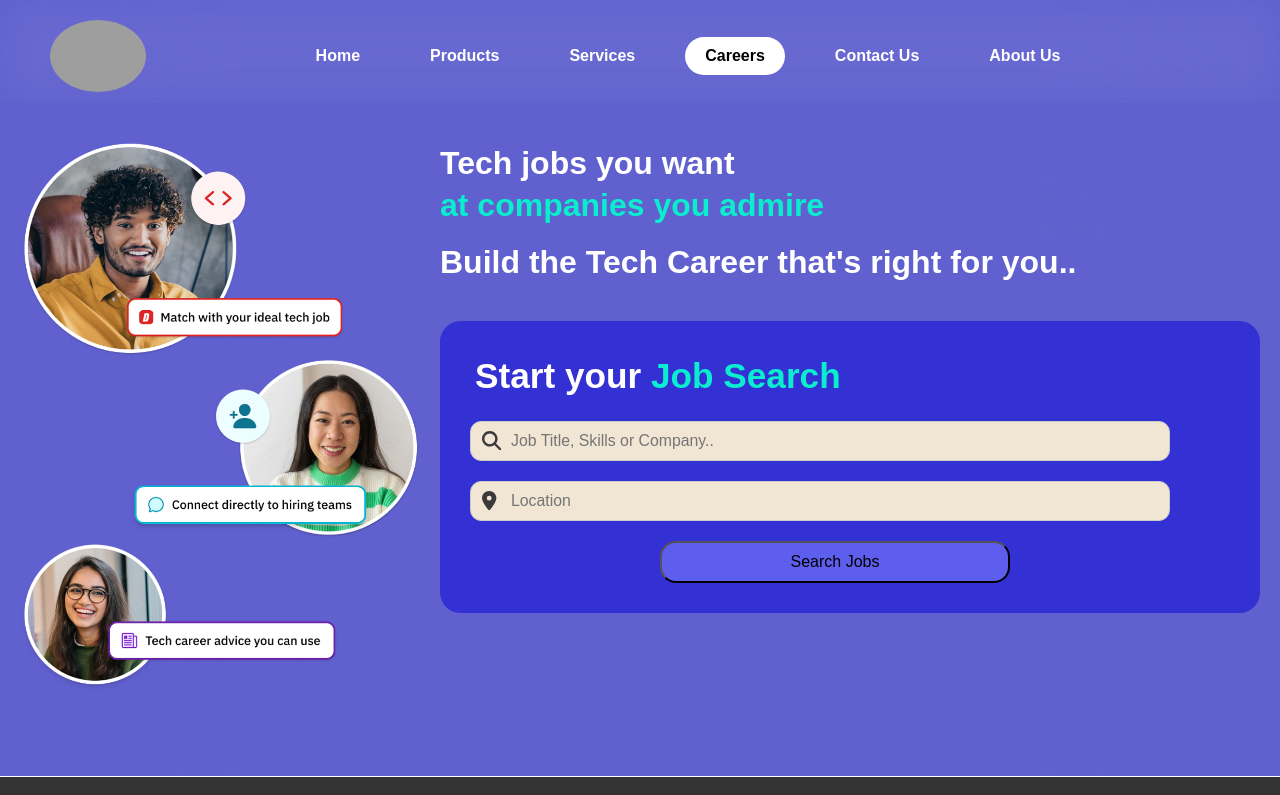
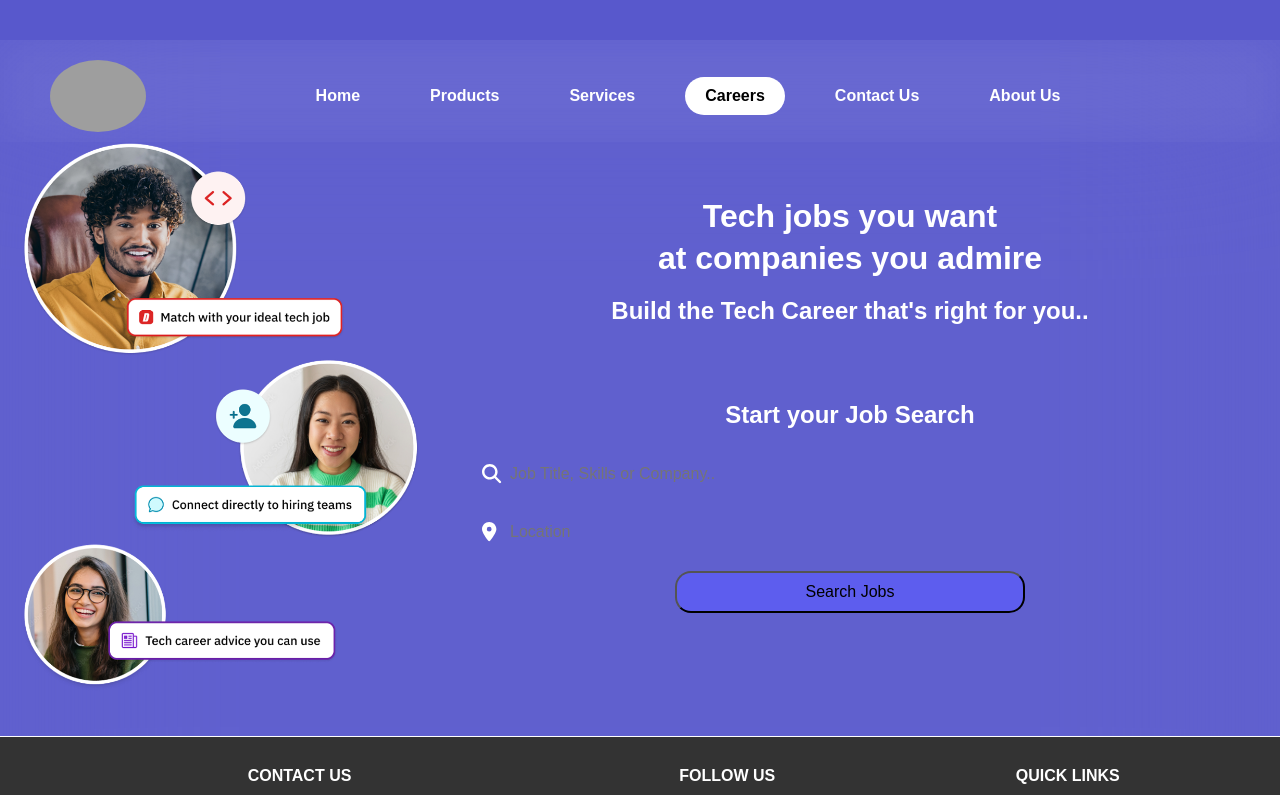
Before and after one commit to ani2727/Work-Momentum, a React (Create React App) app: page /careers in a window 1280 px wide. Shown: the top 795 px of the page. Built offline with nearby package versions, Linux system fonts and the light colour scheme; grey boxes are pictures that could not be loaded.

Commit message:
careers updated

```diff
--- a/src/components/Careers.css
+++ b/src/components/Careers.css
@@ -1,4 +1,4 @@
-
+/*
 .body{
     margin-top: 40px;
     margin-bottom: 40px;
@@ -84,3 +84,105 @@
 .mapIcon {
     font-size: 1.2em;
 }
+ */
+
+
+
+body {
+    margin-top: 2.5rem;
+    margin-bottom: 2.5rem;
+    overflow-x: hidden;
+    font-size: 1rem; /* Set a base font size */
+}
+
+.img {
+    width: 25rem;
+    height: 34.375rem;
+    margin-bottom: 2.5rem;
+}
+
+.mainDiv {
+    display: flex;
+    flex-direction: column;
+    align-items: center;
+    text-align: center;
+}
+
+@media (min-width: 48em) {
+    .mainDiv {
+        flex-direction: row;
+        justify-content: space-evenly;
+    }
+}
+
+#heading1 {
+    margin: 0.188rem 0;
+}
+
+#heading2 {
+    margin: 0.313rem 0;
+    color: var(--accent-color);
+}
+
+#subheading {
+    margin: 1.25rem 0;
+    font-size: 1.5rem;
+}
+
+.searchDiv {
+    width: 51.25rem;
+    border: 0.063rem solid var(--border-color);
+    border-radius: 1.3rem;
+    background-color: var(--primary-color);
+    padding: 1.25rem;
+    margin: 2.5rem 0;
+}
+
+@media (max-width: 48em) {
+    .searchDiv {
+        width: 90%;
+    }
+}
+
+#searchtitle {
+    font-size: 1.5rem;
+    margin: 1rem 1rem;
+}
+
+#searchsubtitle {
+    color: var(--accent-color);
+}
+
+.input {
+    padding: 0.625rem 0.625rem 0.625rem 2.5rem;
+    border-radius: 0.7rem;
+    width: 100%;
+    font-size: 1rem;
+    margin: 0.625rem 0.625rem;
+    background-color: var(--background-color);
+    border: 0.063rem solid var(--border-color);
+}
+
+.btn {
+    width: 21.875rem;
+    padding: 0.625rem;
+    font-size: 1rem;
+    margin: 0.625rem auto;
+    font-weight: 300;
+}
+
+.inputContainer {
+    position: relative;
+    display: flex;
+    align-items: center;
+}
+
+.icon {
+    position: absolute;
+    left: 1.375rem;
+    color: var(--font-color);
+}
+
+.searchIcon, .mapIcon {
+    font-size: 1.2em;
+}
```
Also changed, not shown: 1 other file (tests, documents, lock files or other folders).
